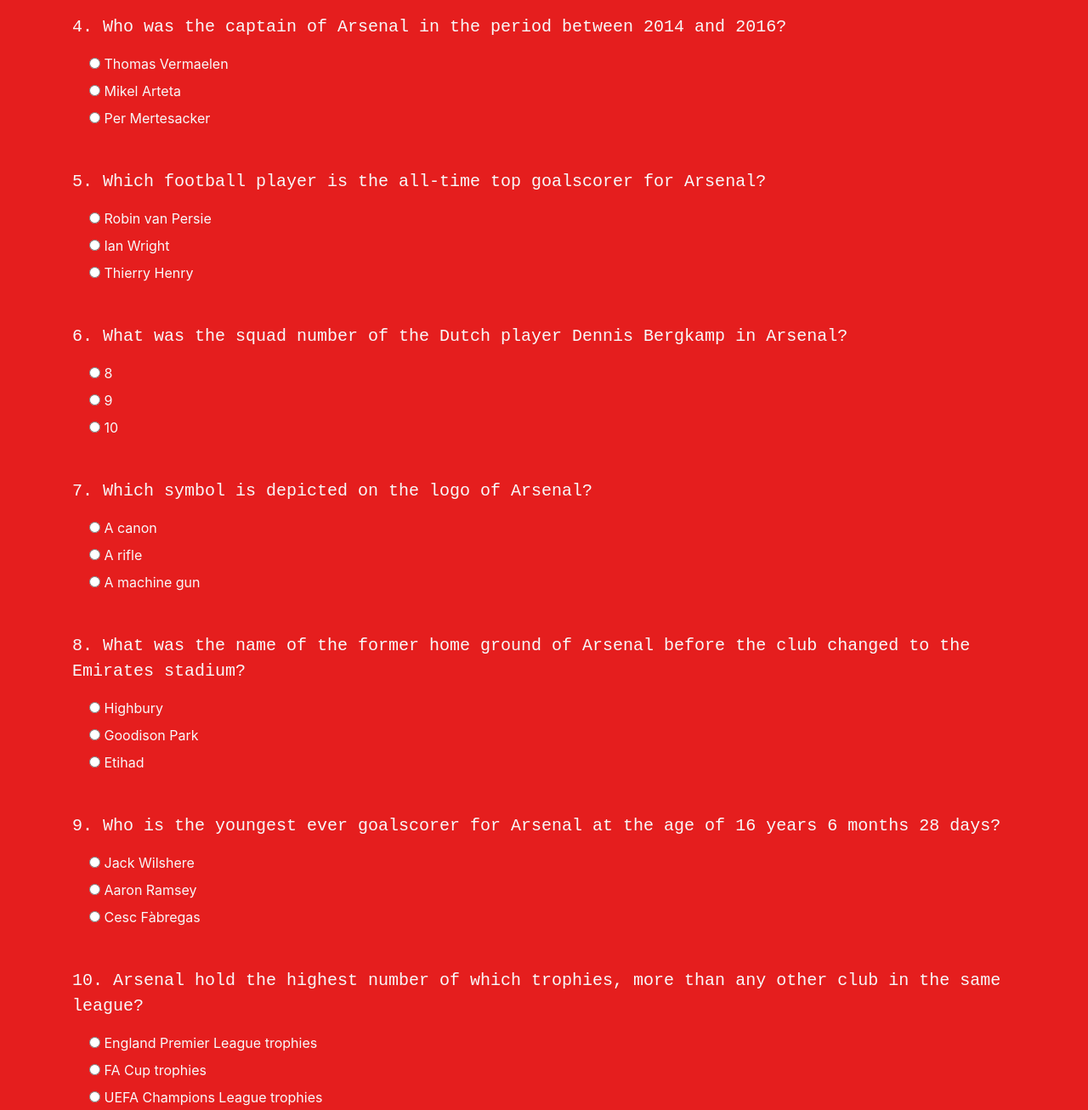
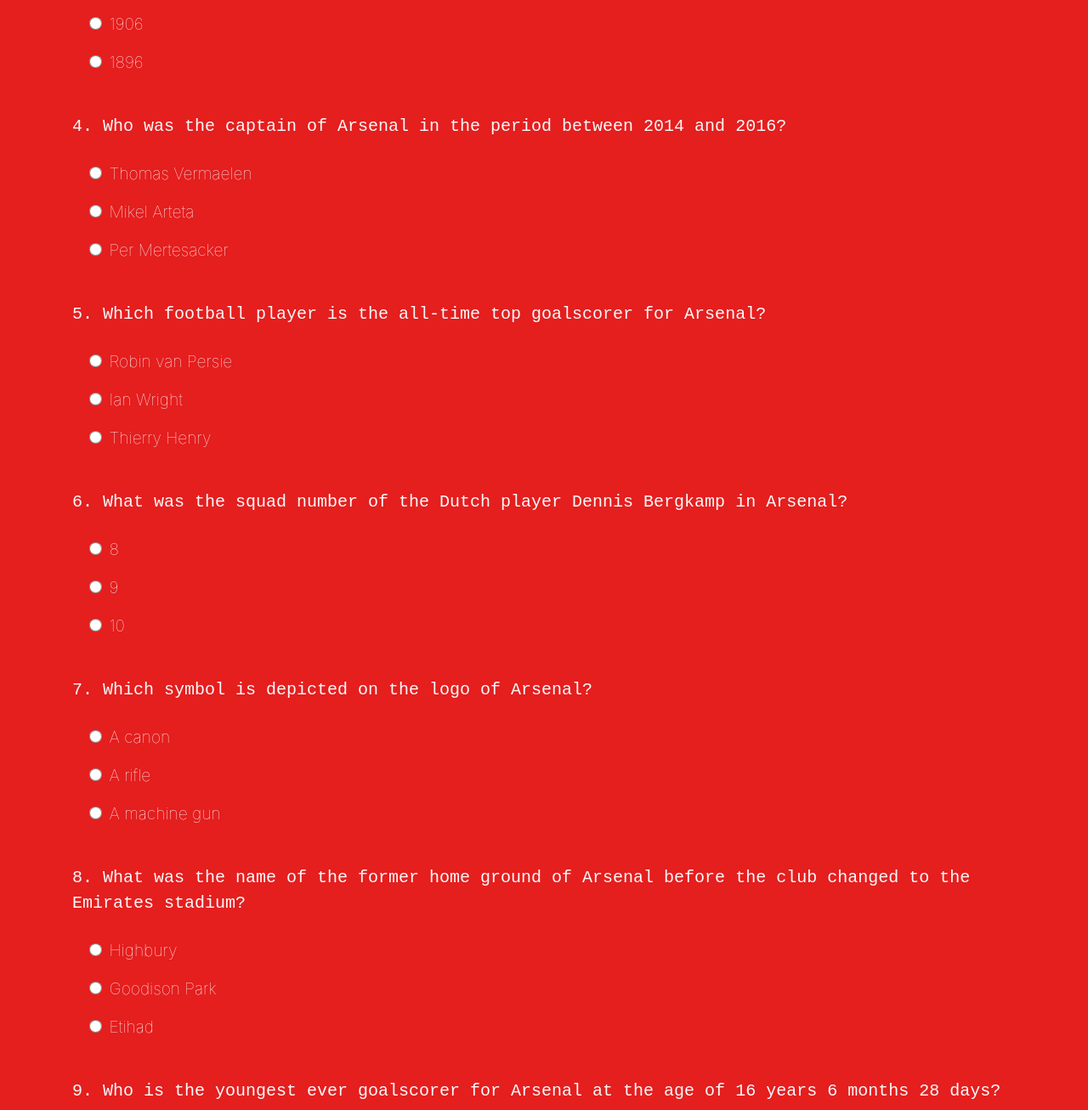
Before and after one commit to TonyBalde18/Arsenal-Quiz, a plain HTML site: page index.html in a window 1280 px wide. Shown: the part 1000-2306 px from the top of the page at 85% size. Drawn offline with nearby package versions, Linux system fonts and the light colour scheme.

Commit message:
final commit

```diff
--- a/index.html
+++ b/index.html
@@ -9,7 +9,6 @@
       crossorigin="anonymous"
     />
     <link rel="stylesheet" href="style.css" />
-    <link rel="stylesheet" href="https://cdnjs.cloudflare.com/ajax/libs/font-awesome/4.7.0/css/font-awesome.min.css">
     <title>Arsenal Quiz</title>
   </head>
   <body>
@@ -33,24 +32,28 @@
     <!-- quiz section -->
     <div class="quiz py-4">
       <div class="container">
-        <h2 class="my-5 text-white text-center">Questions <i class="fa fa-question"></i></h2>
+        <h2 class="my-5 text-white text-center">Questions</h2>
 
         <form class="quiz-form text-light">
           <div class="my-5">
             <p class="lead font-weight-normal">
               1. Arsenal is based in which English city?
             </p>
-            <div class="form-check my-2 text-white-60">
-              <input type="radio" name="q1" value="A" />
-              <label class="form-check-label">Liverpool</label>
+            <div class="form-check my-2">
+              <input type="radio" name="q1" value="A" id="q1-option-a" />
+              <label class="form-check-label" for="q1-option-a"
+                >Liverpool</label
+              >
             </div>
-            <div class="form-check my-2 text-white-60">
-              <input type="radio" name="q1" value="B" />
-              <label class="form-check-label">London</label>
+            <div class="form-check my-2">
+              <input type="radio" name="q1" value="B" id="q1-option-b" />
+              <label class="form-check-label" for="q1-option-b">London</label>
             </div>
-            <div class="form-check my-2 text-white-60">
-              <input type="radio" name="q1" value="C" />
-              <label class="form-check-label">Manchester</label>
+            <div class="form-check my-2">
+              <input type="radio" name="q1" value="C" id="q1-option-c" />
+              <label class="form-check-label" for="q1-option-c"
+                >Manchester</label
+              >
             </div>
           </div>
           <div class="my-5">
@@ -58,31 +61,33 @@
               2. What is the current home ground of Arsenal?
             </p>
             <div class="form-check my-2 text-white-60">
-              <input type="radio" name="q2" value="A" />
-              <label class="form-check-label">Wembley</label>
+              <input type="radio" name="q2" value="A" id="q2-option-a" />
+              <label class="form-check-label" for="q2-option-a">Wembley</label>
             </div>
             <div class="form-check my-2 text-white-60">
-              <input type="radio" name="q2" value="B" />
-              <label class="form-check-label">Stamford Bridge</label>
+              <input type="radio" name="q2" value="B" id="q2-option-b" />
+              <label class="form-check-label" for="q2-option-b"
+                >Stamford Bridge</label
+              >
             </div>
             <div class="form-check my-2 text-white-60">
-              <input type="radio" name="q2" value="C" />
-              <label class="form-check-label">Emirates</label>
+              <input type="radio" name="q2" value="C" id="q2-option-c" />
+              <label class="form-check-label" for="q2-option-c">Emirates</label>
             </div>
           </div>
           <div class="my-5">
             <p class="lead font-weight-normal">3. When was Arsenal founded?</p>
             <div class="form-check my-2 text-white-60">
-              <input type="radio" name="q3" value="A" />
-              <label class="form-check-label">1886</label>
+              <input type="radio" name="q3" value="A" id="q3-option-a" />
+              <label class="form-check-label" for="q3-option-a">1886</label>
             </div>
             <div class="form-check my-2 text-white-60">
-              <input type="radio" name="q3" value="B" />
-              <label class="form-check-label">1906</label>
+              <input type="radio" name="q3" value="B" id="q3-option-b" />
+              <label class="form-check-label" for="q3-option-b">1906</label>
             </div>
             <div class="form-check my-2 text-white-60">
-              <input type="radio" name="q3" value="C" />
-              <label class="form-check-label">1896</label>
+              <input type="radio" name="q3" value="C" id="q3-option-c" />
+              <label class="form-check-label" for="q3-option-c">1896</label>
             </div>
           </div>
           <div class="my-5">
@@ -91,16 +96,22 @@
               2016?
             </p>
             <div class="form-check my-2 text-white-60">
-              <input type="radio" name="q4" value="A" />
-              <label class="form-check-label">Thomas Vermaelen</label>
+              <input type="radio" name="q4" value="A" id="q4-option-a" />
+              <label class="form-check-label" for="q4-option-a"
+                >Thomas Vermaelen</label
+              >
             </div>
             <div class="form-check my-2 text-white-60">
-              <input type="radio" name="q4" value="B" />
-              <label class="form-check-label">Mikel Arteta</label>
+              <input type="radio" name="q4" value="B" id="q4-option-B" />
+              <label class="form-check-label" for="q4-option-B"
+                >Mikel Arteta</label
+              >
             </div>
             <div class="form-check my-2 text-white-60">
-              <input type="radio" name="q4" value="C" />
-              <label class="form-check-label">Per Mertesacker</label>
+              <input type="radio" name="q4" value="C" id="q4-option-C" />
+              <label class="form-check-label" for="q4-option-C"
+                >Per Mertesacker</label
+              >
             </div>
           </div>
           <div class="my-5">
@@ -109,16 +120,22 @@
               Arsenal?
             </p>
             <div class="form-check my-2 text-white-60">
-              <input type="radio" name="q5" value="A" />
-              <label class="form-check-label">Robin van Persie</label>
+              <input type="radio" name="q5" value="A" id="q5-option-a" />
+              <label class="form-check-label" for="q5-option-a"
+                >Robin van Persie</label
+              >
             </div>
             <div class="form-check my-2 text-white-60">
-              <input type="radio" name="q5" value="B" />
-              <label class="form-check-label">Ian Wright</label>
+              <input type="radio" name="q5" value="B" id="q5-option-b" />
+              <label class="form-check-label" for="q5-option-b"
+                >Ian Wright</label
+              >
             </div>
             <div class="form-check my-2 text-white-60">
-              <input type="radio" name="q5" value="C" />
-              <label class="form-check-label">Thierry Henry</label>
+              <input type="radio" name="q5" value="C" id="q5-option-c" />
+              <label class="form-check-label" for="q5-option-c"
+                >Thierry Henry</label
+              >
             </div>
           </div>
           <div class="my-5">
@@ -127,16 +144,16 @@
               in Arsenal?
             </p>
             <div class="form-check my-2 text-white-60">
-              <input type="radio" name="q6" value="A" />
-              <label class="form-check-label">8</label>
+              <input type="radio" name="q6" value="A" id="q6-option-a" />
+              <label class="form-check-label" for="q6-option-a">8</label>
             </div>
             <div class="form-check my-2 text-white-60">
-              <input type="radio" name="q6" value="B" />
-              <label class="form-check-label">9</label>
+              <input type="radio" name="q6" value="B" id="q6-option-b" />
+              <label class="form-check-label" for="q6-option-b">9</label>
             </div>
             <div class="form-check my-2 text-white-60">
-              <input type="radio" name="q6" value="C" />
-              <label class="form-check-label">10</label>
+              <input type="radio" name="q6" value="C" id="q6-option-c" />
+              <label class="form-check-label" for="q6-option-c">10</label>
             </div>
           </div>
           <div class="my-5">
@@ -144,16 +161,18 @@
               7. Which symbol is depicted on the logo of Arsenal?
             </p>
             <div class="form-check my-2 text-white-60">
-              <input type="radio" name="q7" value="A" />
-              <label class="form-check-label">A canon</label>
+              <input type="radio" name="q7" value="A" id="q7-option-a" />
+              <label class="form-check-label" for="q7-option-a">A canon</label>
             </div>
             <div class="form-check my-2 text-white-60">
-              <input type="radio" name="q7" value="B" />
-              <label class="form-check-label">A rifle</label>
+              <input type="radio" name="q7" value="B" id="q7-option-b" />
+              <label class="form-check-label" for="q7-option-b">A rifle</label>
             </div>
             <div class="form-check my-2 text-white-60">
-              <input type="radio" name="q7" value="C" />
-              <label class="form-check-label">A machine gun</label>
+              <input type="radio" name="q7" value="C" id="q7-option-c" />
+              <label class="form-check-label" for="q7-option-c"
+                >A machine gun</label
+              >
             </div>
           </div>
           <div class="my-5">
@@ -162,16 +181,18 @@
               the club changed to the Emirates stadium?
             </p>
             <div class="form-check my-2 text-white-60">
-              <input type="radio" name="q8" value="A" />
-              <label class="form-check-label">Highbury</label>
+              <input type="radio" name="q8" value="A" id="q8-option-a" />
+              <label class="form-check-label" for="q8-option-a">Highbury</label>
             </div>
             <div class="form-check my-2 text-white-60">
-              <input type="radio" name="q8" value="B" />
-              <label class="form-check-label">Goodison Park</label>
+              <input type="radio" name="q8" value="B" id="q8-option-b" />
+              <label class="form-check-label" for="q8-option-b"
+                >Goodison Park</label
+              >
             </div>
             <div class="form-check my-2 text-white-60">
-              <input type="radio" name="q8" value="C" />
-              <label class="form-check-label">Etihad</label>
+              <input type="radio" name="q8" value="C" id="q8-option-c" />
+              <label class="form-check-label" for="q8-option-c">Etihad</label>
             </div>
           </div>
           <div class="my-5">
@@ -180,16 +201,22 @@
               16 years 6 months 28 days?
             </p>
             <div class="form-check my-2 text-white-60">
-              <input type="radio" name="q9" value="A" />
-              <label class="form-check-label">Jack Wilshere</label>
+              <input type="radio" name="q9" value="A" id="q9-option-a" />
+              <label class="form-check-label" for="q9-option-a"
+                >Jack Wilshere</label
+              >
             </div>
             <div class="form-check my-2 text-white-60">
-              <input type="radio" name="q9" value="B" />
-              <label class="form-check-label">Aaron Ramsey</label>
+              <input type="radio" name="q9" value="B" id="q9-option-b" />
+              <label class="form-check-label" for="q9-option-b"
+                >Aaron Ramsey</label
+              >
             </div>
             <div class="form-check my-2 text-white-60">
-              <input type="radio" name="q9" value="C" />
-              <label class="form-check-label">Cesc Fàbregas</label>
+              <input type="radio" name="q9" value="C" id="q9-option-c" />
+              <label class="form-check-label" for="q9-option-c"
+                >Cesc Fàbregas</label
+              >
             </div>
           </div>
           <div class="my-5">
@@ -198,18 +225,20 @@
               any other club in the same league?
             </p>
             <div class="form-check my-2 text-white-60">
-              <input type="radio" name="q10" value="A" />
-              <label class="form-check-label"
+              <input type="radio" name="q10" value="A" id="q10-option-a" />
+              <label class="form-check-label" for="q10-option-a"
                 >England Premier League trophies</label
               >
             </div>
             <div class="form-check my-2 text-white-60">
-              <input type="radio" name="q10" value="B" />
-              <label class="form-check-label">FA Cup trophies</label>
+              <input type="radio" name="q10" value="B" id="q10-option-b" />
+              <label class="form-check-label" for="q10-option-b"
+                >FA Cup trophies</label
+              >
             </div>
             <div class="form-check my-2 text-white-60">
-              <input type="radio" name="q10" value="C" />
-              <label class="form-check-label"
+              <input type="radio" name="q10" value="C" id="q10-option-c" />
+              <label class="form-check-label" for="q10-option-c"
                 >UEFA Champions League trophies</label
               >
             </div>
--- a/style.css
+++ b/style.css
@@ -1,3 +1,5 @@
+@import url("https://fonts.googleapis.com/css?family=Lato");
+
 .logo-container {
   display: flex;
   justify-content: center;
@@ -6,9 +8,18 @@
   width: auto;
 }
 
+@keyframes fadeIn {
+  0% {
+    opacity: 0;
+  }
+  100% {
+    opacity: 1;
+  }
+}
 .logo-img {
   width: 300px;
   height: 175px;
+  animation: fadeIn 5s;
 }
 
 .intro h2 {
@@ -17,14 +28,49 @@
   font-family: monospace;
 }
 
-.quiz h2{
-    font-family: monospace;
+.quiz h2 {
+  font-family: monospace;
 }
 
-.quiz p{
-    font-family: monospace;
+.quiz p {
+  font-family: monospace;
 }
 
-.quiz{
-    background-color: #e51e1e;
+.quiz {
+  background-color: #e51e1e;
 }
+
+/* Styling the radio buttons */
+input[type="radio"] {
+  height: 15px;
+  width: 15px;
+  top: 20px;
+  left: 10px;
+}
+
+/* Styling the radio buttons when checked */
+input[type="radio"]:checked {
+  height: 20px;
+  width: 20px;
+  top: 25px;
+  left: 15px;
+}
+
+/* Styling the radio button labels */
+.form-check-label {
+  margin-left: 8px;
+  color: white;
+  font-weight: 10;
+  font-size: 1.2em;
+  padding: 5px 2px 2px 4px;
+  margin: 5px auto;
+  height: 5px;
+  z-index: 8;
+  cursor: pointer;
+}
+
+/* Styling the radio button labels when clicked */
+.form-check-label:hover {
+  cursor: pointer;
+  color: #063672;
+}
```
